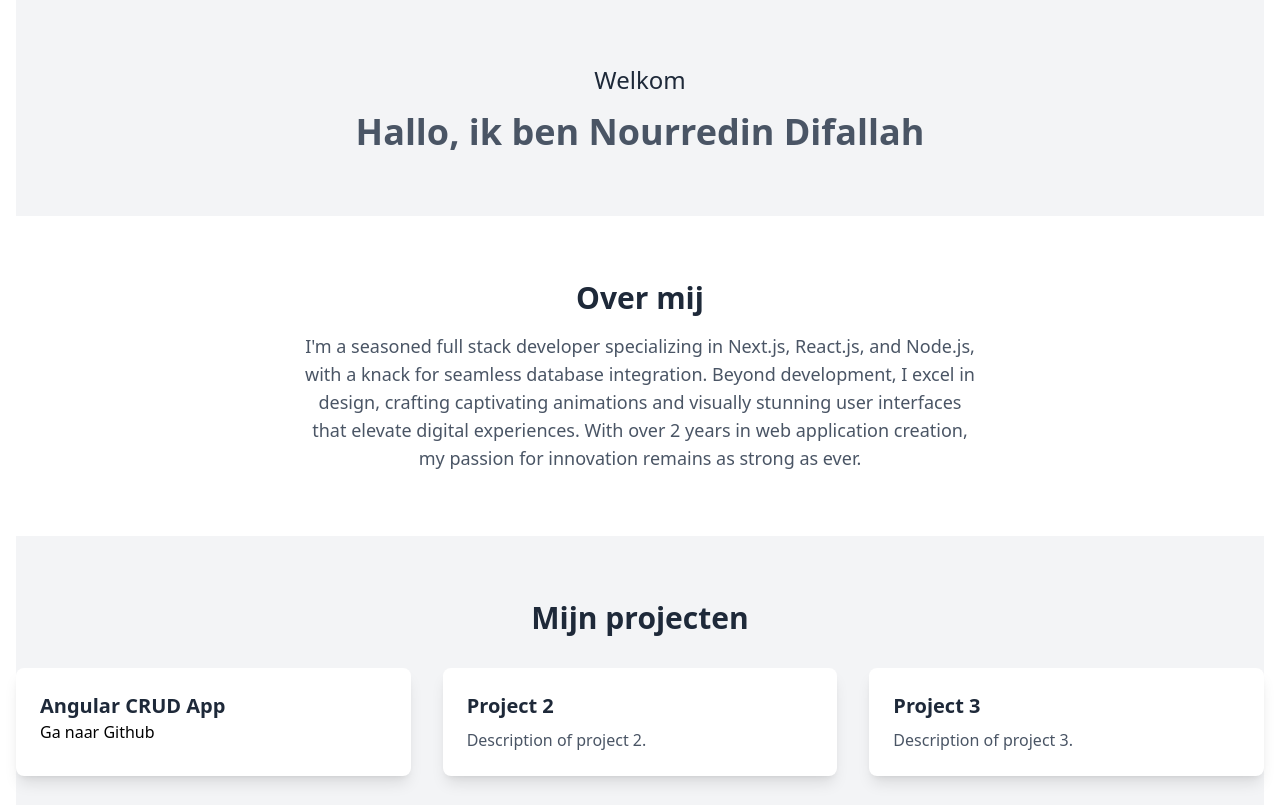
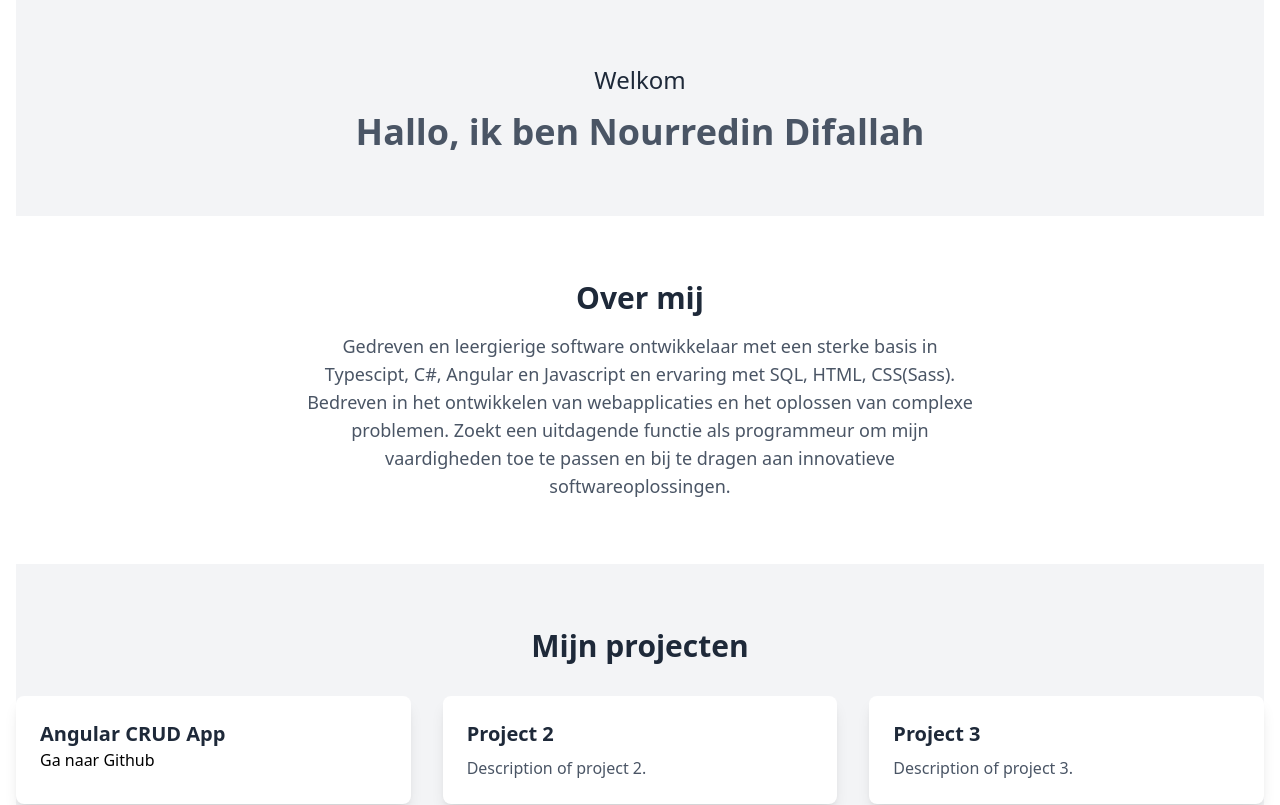
Before and after one commit to NourredinD/angular-app, an Angular app: page / in a window 1280 px wide. Shown: the top 805 px of the page. Built offline with nearby package versions, Linux system fonts and the light colour scheme.

Commit message:
Update about section with new developer description

```diff
--- a/src/app/about/about.html
+++ b/src/app/about/about.html
@@ -2,14 +2,8 @@
 <section class="py-16 bg-white">
     <h2 class="text-3xl font-bold text-gray-800 text-center">Over mij</h2>
     <p class="text-lg text-gray-600 mt-4 max-w-2xl mx-auto text-center">
-        I'm a seasoned full stack developer specializing in Next.js, React.js,
-      and Node.js, with a knack for seamless
-        database
-        integration. Beyond development, I excel in design, crafting captivating
-      animations and visually stunning user
-        interfaces that elevate digital experiences. With over 2 years in web
-      application creation, my passion for
-        innovation
-        remains as strong as ever.
+       Gedreven en leergierige software ontwikkelaar met een sterke basis in Typescipt, C#, Angular en Javascript en ervaring met SQL, HTML, CSS(Sass).
+       Bedreven in het ontwikkelen van webapplicaties en het oplossen van complexe problemen.
+       Zoekt een uitdagende functie als programmeur om mijn vaardigheden toe te passen en bij te dragen aan innovatieve softwareoplossingen.
     </p>
 </section>
```
